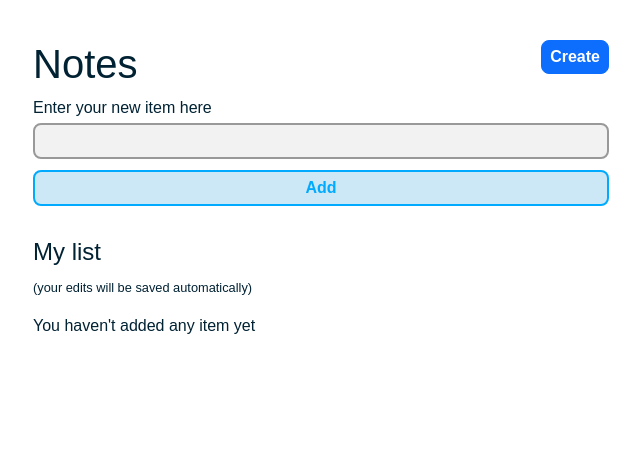
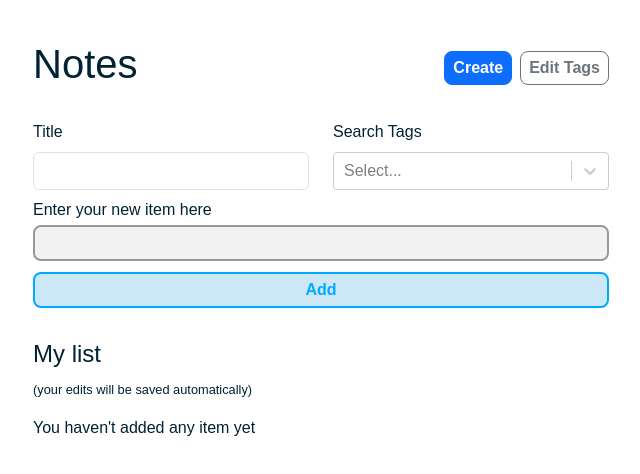
Before and after one commit to daoxi/GetEm, a React (Vite) app: page / in a window 1280 px wide. Shown: the top 474 px of the page, without its empty margins (319-959 px from the left). Built offline with nearby package versions, Linux system fonts and the light colour scheme.

Commit message:
more note list structures

```diff
--- a/src/App.tsx
+++ b/src/App.tsx
@@ -75,7 +75,7 @@ function App() {
 					path="/"
 					element={
 						<>
-							<NoteList />
+							<NoteList availableTags={tags}/>
 							<Checklist />
 						</>
 					}
--- a/src/NoteList.tsx
+++ b/src/NoteList.tsx
@@ -1,10 +1,19 @@
-import { Row, Col, Stack, Button } from "react-bootstrap";
+import { useState } from "react";
+import { Row, Col, Stack, Button, Form } from "react-bootstrap";
 import { Link } from "react-router-dom";
+import ReactSelect from "react-select";
+import { Tag } from "./App";
 
-export function NoteList() {
+type NoteListProps = {
+	availableTags: Tag[];
+};
+
+export function NoteList({ availableTags }: NoteListProps) {
+	const [selectedTags, setSelectedTags] = useState<Tag[]>([]);
+	const [title, setTitle] = useState("");
 	return (
 		<>
-			<Row>
+			<Row className="align-items-center mb-4">
 				<Col>
 					<h1>Notes</h1>
 				</Col>
@@ -13,9 +22,47 @@ export function NoteList() {
 						<Link to="/new">
 							<Button variant="primary">Create</Button>
 						</Link>
+						<Button variant="outline-secondary">Edit Tags</Button>
 					</Stack>
 				</Col>
 			</Row>
+			<Form>
+				<Row className="mb-4">
+					<Col>
+						<Form.Group controlId="title">
+							<Form.Label>Title</Form.Label>
+							<Form.Control type="text" value={title} onChange={(e) => setTitle(e.target.value)} />
+						</Form.Group>
+					</Col>
+					<Col>
+						<Form.Group controlId="tags">
+							<Form.Label>Search Tags</Form.Label>
+
+							<ReactSelect
+								//Chose ReactSelect component here (instead of CreatableReactSelect), because no new tag will be created
+
+								value={selectedTags.map((tag) => {
+									//CreatableReactSelect expects a label and an id
+									return { label: tag.label, value: tag.id };
+								})}
+								options={availableTags.map((tags) => {
+									return { label: tags.label, value: tags.id };
+								})}
+								onChange={(tags) => {
+									setSelectedTags(
+										tags.map((tag) => {
+											//This is what is actually stored, which can be converted from what CreatableReactSelect expects
+											return { label: tag.label, id: tag.value };
+										})
+									);
+								}}
+								isMulti
+							/>
+						</Form.Group>
+					</Col>
+				</Row>
+			</Form>
+			<Row xs={1} sm={2} lg={3} xl={4} /* Set number of columns for each screen size */ className="g-3" /* for gap */></Row>
 		</>
 	);
 }
```
